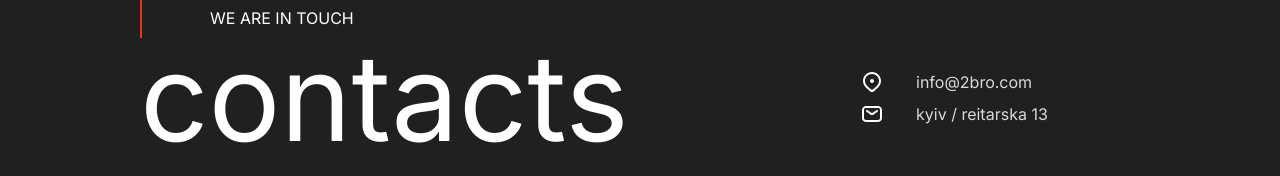
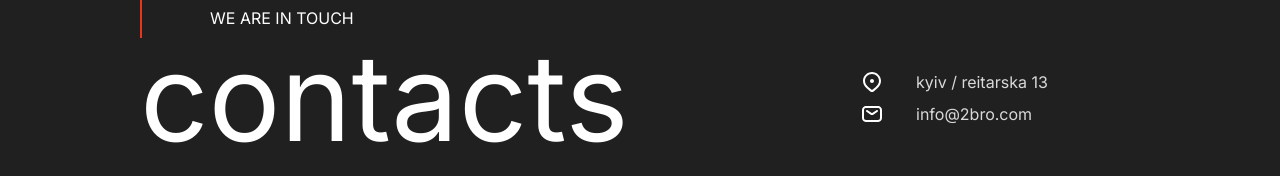
Before and after one commit to PillowPowa/2bro, a React (Vite) app: page / in a window 1280 px wide. Shown: the part 6186-6362 px from the top of the page. Built offline with nearby package versions, Linux system fonts and the light colour scheme.

Commit message:
footer anchors

```diff
--- a/src/components/Footer.tsx
+++ b/src/components/Footer.tsx
@@ -7,7 +7,10 @@ import mail from "../assets/images/mail.svg";
 
 export const Footer = () => {
   return (
-    <Wrapper id="contacts" className="absolute left-0 w-full py-4 md:py-[64px] bg-black flex flex-col justify-center">
+    <Wrapper
+      id="contacts"
+      className="absolute left-0 w-full py-4 md:py-[64px] bg-black flex flex-col justify-center"
+    >
       <Paragraph className="text-white">We are in touch</Paragraph>
 
       <section className="flex flex-col md:flex-row justify-between md:items-center">
@@ -17,13 +20,29 @@ export const Footer = () => {
 
         <span className="max-h-[120px] w-full sm:w-[280px] lowercase text-left flex flex-row justify-between sm:flex-col gap-2 py-4">
           <div className="flex items-center gap-2 sm:gap-8">
-            <img className="w-4 sm:w-6" src={location} loading="eager" alt="Loaction" />
-            <p className="text-gray text-xs sm:text-base">info@2bro.com</p>
+            <img
+              className="w-4 sm:w-6"
+              src={location}
+              loading="eager"
+              alt="Loaction"
+            />
+            <a
+              href="https://www.google.com/maps/place/Reitarska+St,+13,+Kyiv,+02000/@50.4512801,30.5096903,17z"
+              target="_blank"
+              className="text-gray text-xs sm:text-base transition-all hover:underline"
+            >
+              Kyiv / Reitarska 13
+            </a>
           </div>
 
           <div className="flex items-center gap-2 sm:gap-8">
             <img className="w-4 sm:w-6" src={mail} loading="eager" alt="Mail" />
-            <p className="text-gray text-xs sm:text-base">Kyiv / Reitarska 13</p>
+            <a
+              href="mailto:info@2bro.com"
+              className="text-gray text-xs sm:text-base transition-all hover:underline"
+            >
+              info@2bro.com
+            </a>
           </div>
         </span>
       </section>
```
